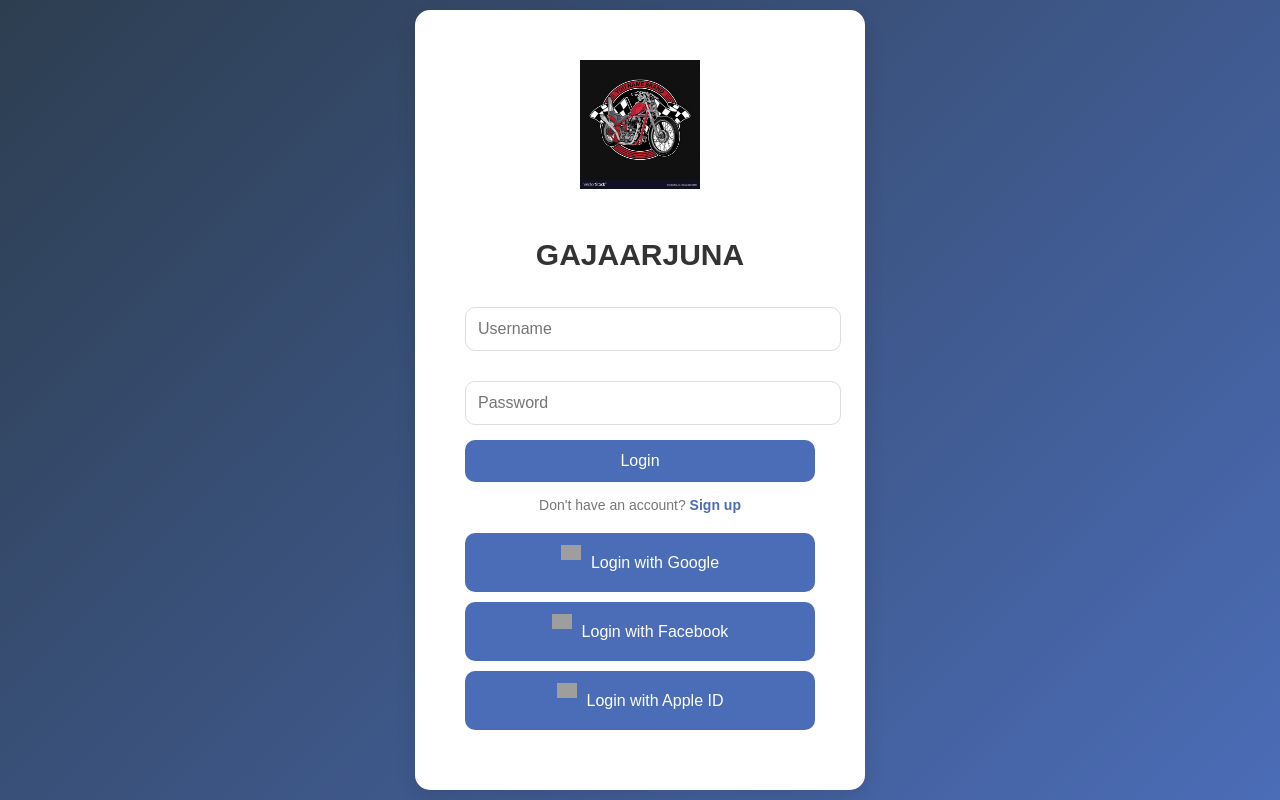
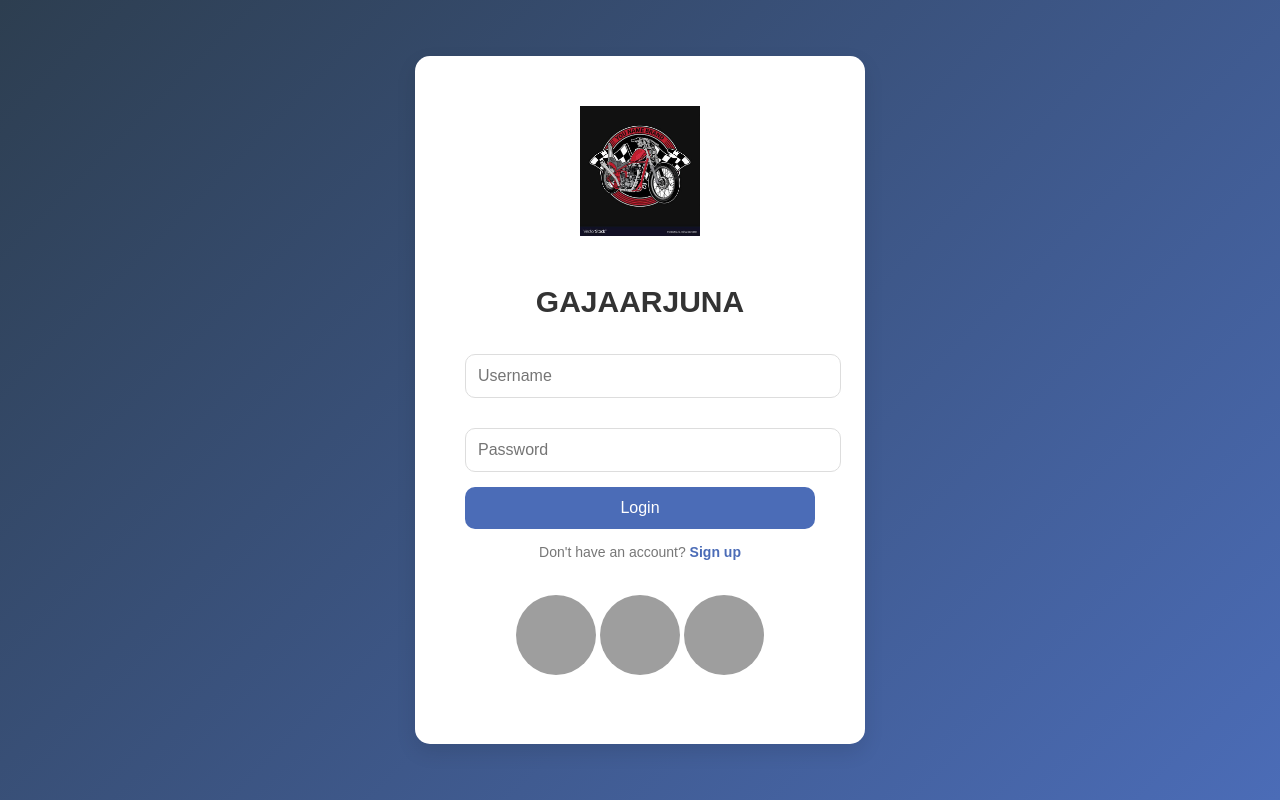
Before and after one commit to Raj000007/Biker_club, a Flask app: page / in a window 1280 px wide. Run offline with Flask 3, Linux system fonts and the light colour scheme; grey boxes are pictures that could not be loaded.

Commit message:
Update login.html

```diff
--- a/templates/login.html
+++ b/templates/login.html
@@ -101,59 +101,19 @@
             margin-top: 20px;
         }
 
-        .social-buttons button {
-            width: 100%;
-            padding: 12px;
-            margin: 10px 0;
-            border-radius: 10px;
-            border: none;
-            font-size: 16px;
+        /* Circular shape for social media logos */
+        .social-buttons img {
+            width: 80px;
+            height: 80px;
+            border-radius: 50%;
+            margin: 15px 0;
             cursor: pointer;
-            display: flex;
-            align-items: center;
-            justify-content: center;
+            transition: transform 0.3s ease;
+            object-fit: cover; /* Ensure the logo is contained within the circle */
         }
 
-        .google-btn {
-            background-color: #db4437;
-            color: white;
-        }
-
-        .google-btn img {
-            width: 20px;
-            margin-right: 10px;
-        }
-
-        .google-btn:hover {
-            background-color: #c1351d;
-        }
-
-        .facebook-btn {
-            background-color: #3b5998;
-            color: white;
-        }
-
-        .facebook-btn img {
-            width: 20px;
-            margin-right: 10px;
-        }
-
-        .facebook-btn:hover {
-            background-color: #2d4373;
-        }
-
-        .apple-btn {
-            background-color: #000000;
-            color: white;
-        }
-
-        .apple-btn img {
-            width: 20px;
-            margin-right: 10px;
-        }
-
-        .apple-btn:hover {
-            background-color: #333333;
+        .social-buttons img:hover {
+            transform: scale(1.1);
         }
 
         @media (max-width: 480px) {
@@ -181,20 +141,20 @@
         <p>Don't have an account? <a href="/register">Sign up</a></p>
 
         <div class="social-buttons">
-            <!-- Google Login Button -->
-            <button class="google-btn">
-                <img src="https://upload.wikimedia.org/wikipedia/commons/5/53/Google_%22G%22_Logo.svg" alt="Google Logo">Login with Google
-            </button>
+            <!-- Google Login Image (Circular) -->
+            <a href="/auth/google">
+                <img src="{{ url_for('static', filename='google.jpeg') }}" alt="Google Logo">
+            </a>
 
-            <!-- Facebook Login Button -->
-            <button class="facebook-btn">
-                <img src="https://upload.wikimedia.org/wikipedia/commons/5/51/Facebook_f_logo_%282019%29.svg" alt="Facebook Logo">Login with Facebook
-            </button>
+            <!-- Facebook Login Image (Circular) -->
+            <a href="/auth/facebook">
+                <img src="{{ url_for('static', filename='fb.jpeg') }}" alt="Facebook Logo">
+            </a>
 
-            <!-- Apple ID Login Button -->
-            <button class="apple-btn">
-                <img src="https://upload.wikimedia.org/wikipedia/commons/f/fa/Apple_logo_%28black%29.svg" alt="Apple Logo">Login with Apple ID
-            </button>
+            <!-- Apple ID Login Image (Circular) -->
+            <a href="/auth/apple">
+                <img src="{{ url_for('static', filename='apple.jpeg') }}" alt="Apple Logo">
+            </a>
         </div>
     </div>
 </body>
```
